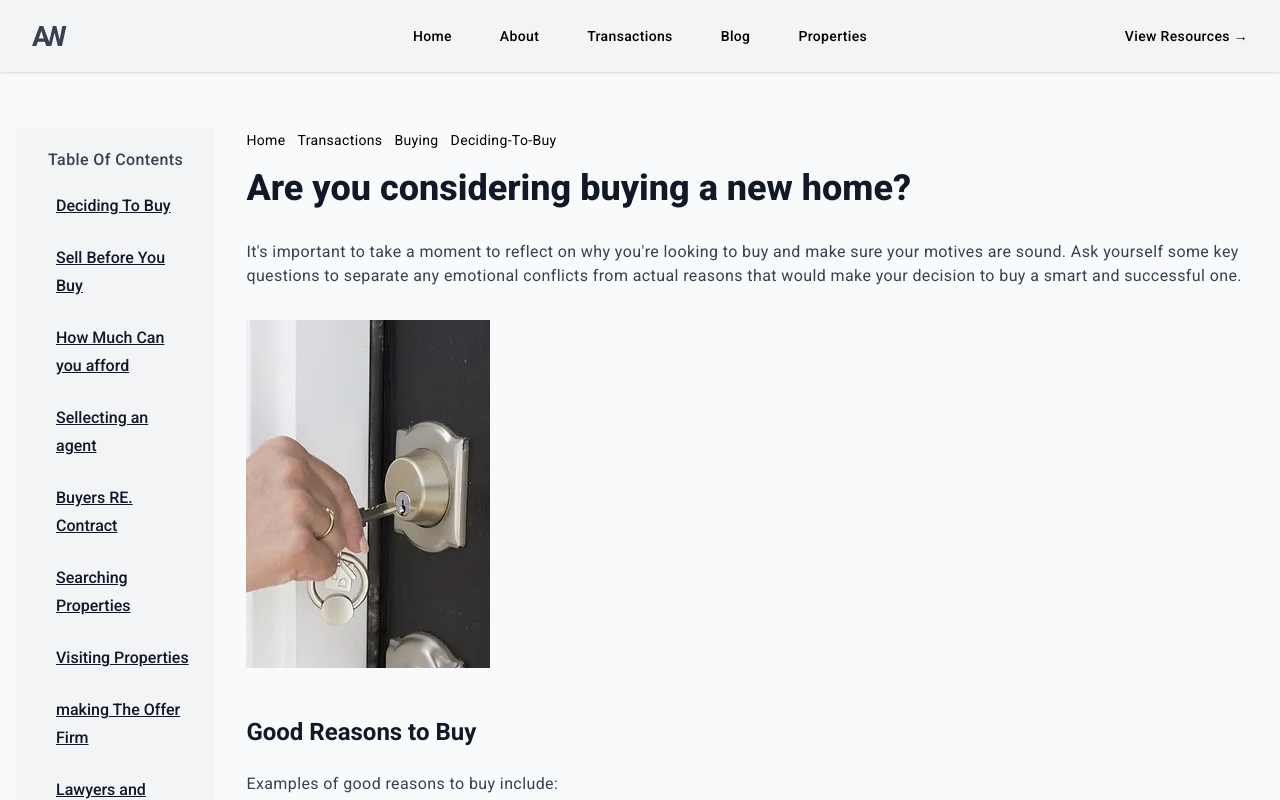
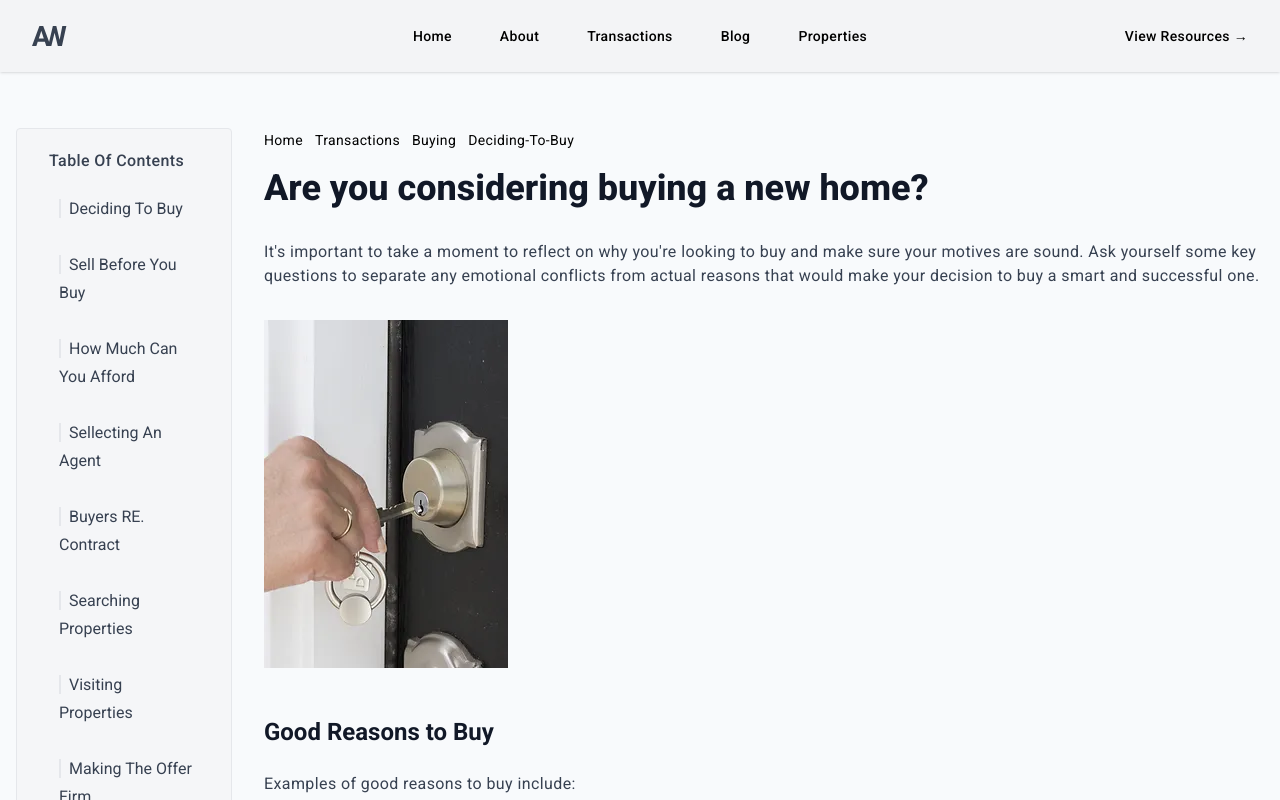
Before and after one commit to iamwillcode/agentwebb, a Next.js app: page /transactions/buying/deciding-to-buy in a window 1280 px wide. Shown: the top 800 px of the page. Built offline with nearby package versions, Linux system fonts and the light colour scheme.

Commit message:
updated the style for table of contents

```diff
--- a/components/TableOfContents.tsx
+++ b/components/TableOfContents.tsx
@@ -18,7 +18,7 @@ export default function TableOfContents({ programs }: TableOfContentsProps) {
   };
 
   return (
-    <section className="w-full p-4 bg-gray-100 rounded ">
+    <section className="w-full p-4 border rounded bg-gray-100/50 ">
       <div className="flex flex-col gap-2 lg:flex-col lg:items-start lg:ml-4">
         <button className="text-gray-700 title-medium " onClick={toggleList}>
           Table Of Contents
@@ -33,11 +33,8 @@ export default function TableOfContents({ programs }: TableOfContentsProps) {
             } lg:block flex flex-col items-start space-y-2`}
           >
             {programs.map((program) => (
-              <li
-                key={program.id}
-                className="w-full p-2 prose text-gray-900 hover:bg-gray-200/30 hover:cursor-pointer active:opacity-80"
-              >
-                <Link href={program.title.toString().toLowerCase().replace(/\s+/g,"-")}>{program.title}</Link>
+              <li key={program.id} className="p-2.5 rounded">
+                <Link href={program.title.toString().toLowerCase().replace(/\s+/g,"-")} className="px-2 prose capitalize transition-all border-l-2 hover:text-yellow-700 hover:border-l active:border-yellow-700">{program.title}</Link>
               </li>
             ))}
           </ul>
```
